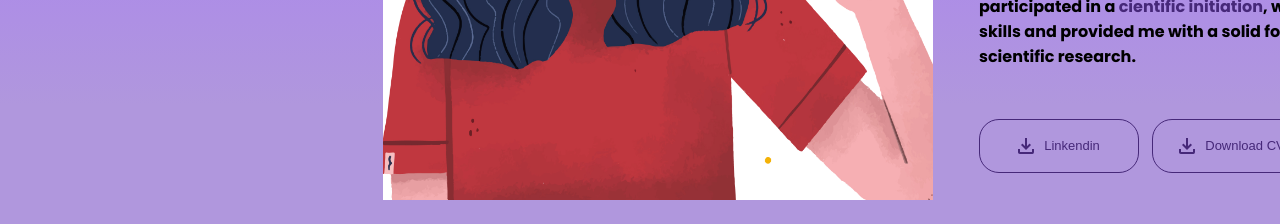
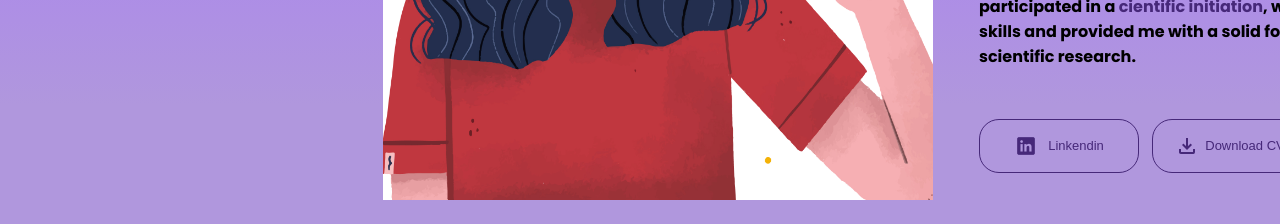
Before and after one commit to Daniela-Alves2004/portifolio, a React (Vite) app: page / in a window 1280 px wide. Shown: the part 1820-2044 px from the top of the page. Built offline with nearby package versions, Linux system fonts and the light colour scheme.

Commit message:
feat: icon linkedin

```diff
--- a/src/components/About/index.tsx
+++ b/src/components/About/index.tsx
@@ -34,7 +34,7 @@ function About() {
                     </p>
                 </div>
                 <div className={style.contact}>
-                    <Button className="aContact" btclassName="btContact" btLink="https://www.linkedin.com/in/daniela-dos-santos-alves/" image={download} label='Linkendin'/>
+                    <Button className="aContact" btclassName="btContact" btLink="https://www.linkedin.com/in/daniela-dos-santos-alves/" image={linkedin} label='Linkendin'/>
                     <Button className="aContact" btclassName="btContact" btLink="#" image={download} label='Download CV'/>
                     <Button className="aContact" btclassName="btContact" btLink="https://github.com/Daniela-Alves2004" image={github} label='GitHub'/>
                 </div>
```
